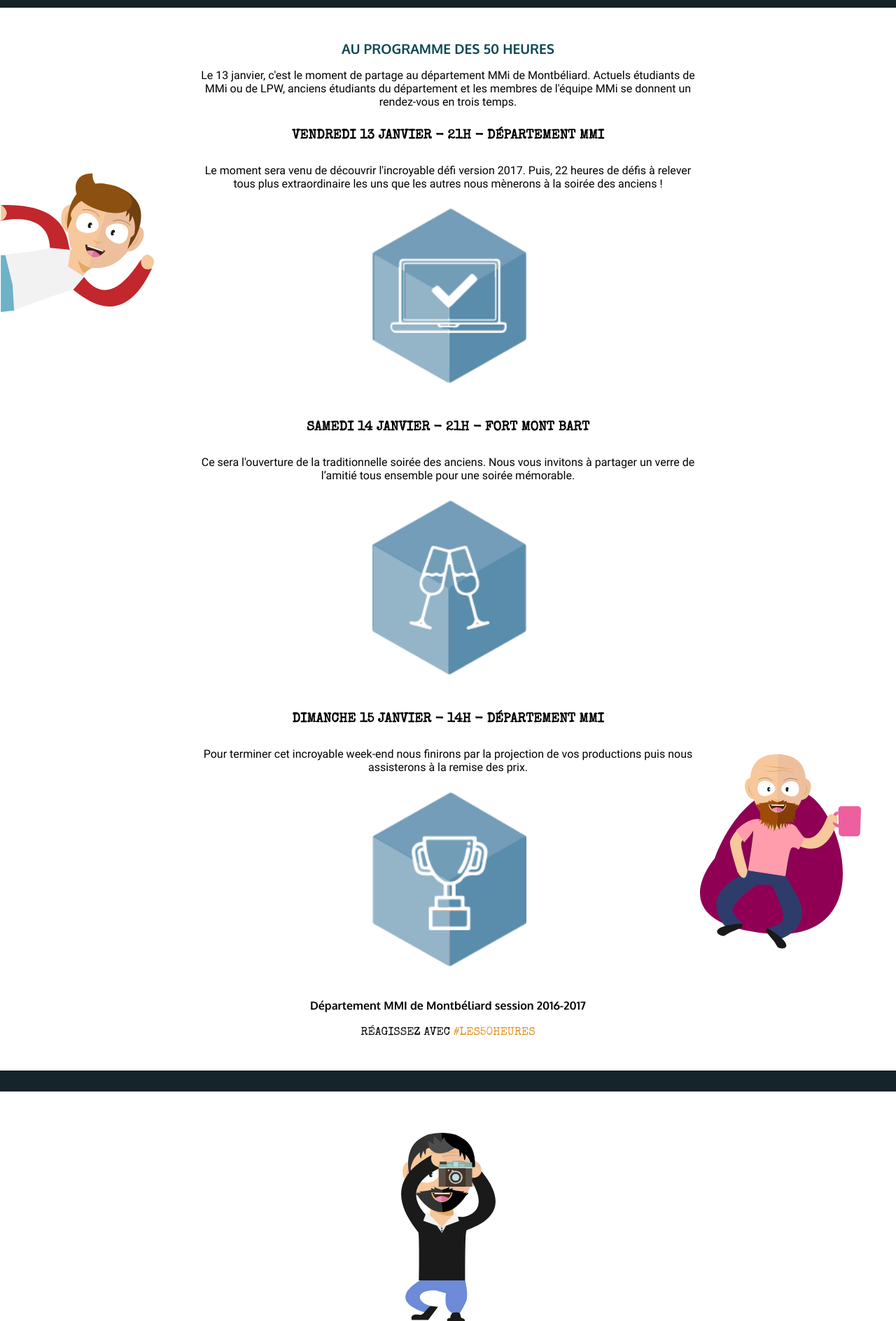
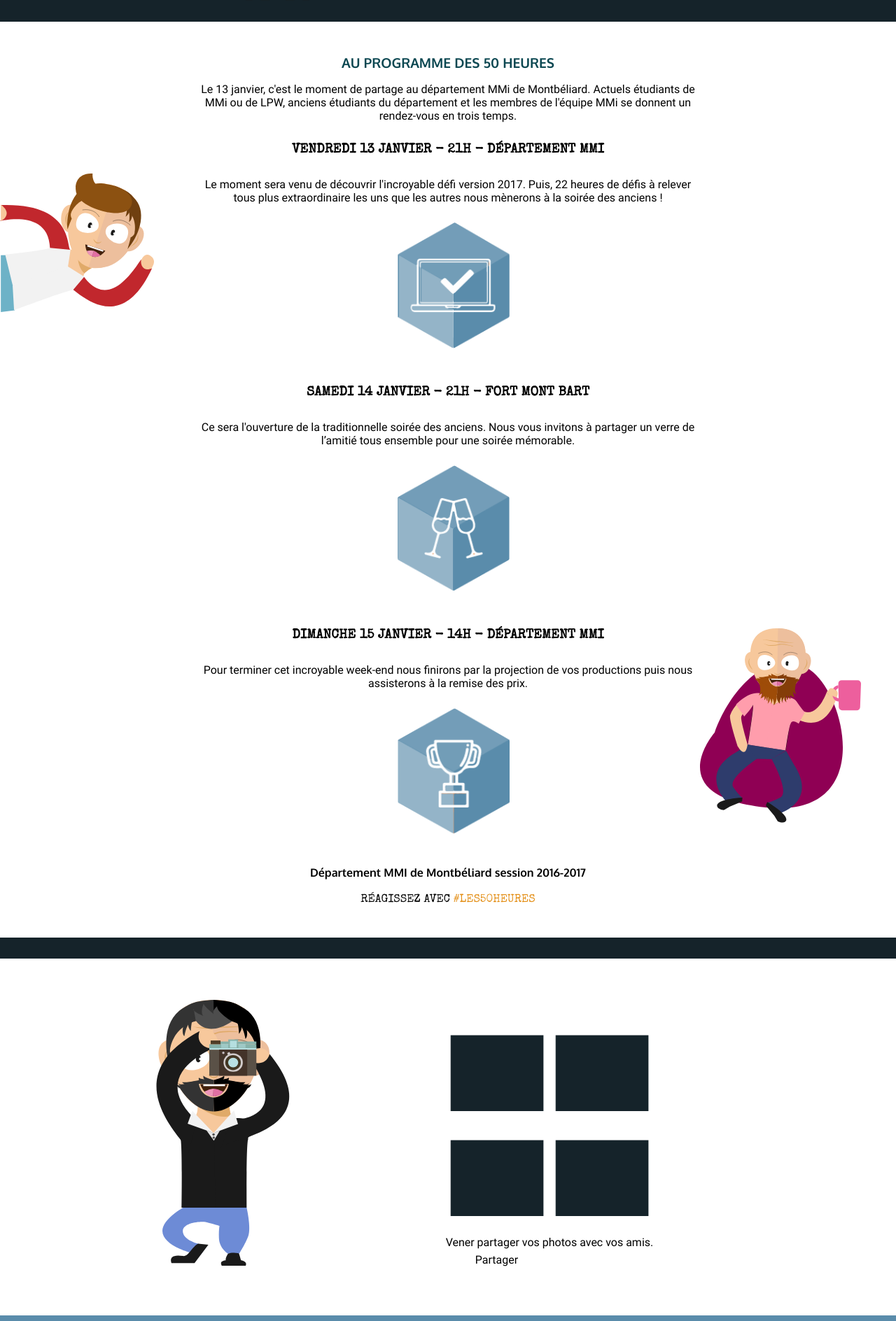
Before and after one commit to les50heures/les50heures, a PHP site: template templates/index.html.twig in a window 1280 px wide. Shown: the part 3152-5040 px from the top of the page at 70% size. Run offline with PHP 8.4, Linux system fonts and the light colour scheme; the template is opened without the code that fills it, so the values that code supplies are empty; some libraries are stand-ins or nearby versions.

Commit message:
page - accueil
modif : ajout lien de partage
quelque modif de svg
et reorganisation du code

```diff
--- a/css/responsive.css
+++ b/css/responsive.css
@@ -625,10 +650,10 @@ Responsive  - format intermediaire (tablette/ecran)
         padding-right: 15%;
     }
     .program img {
-        width: 220px;
-        height: 250px;
+        width: 160px;
+        height: 180px;
         margin-top: 10px;
-        margin-left: 38%;
+        margin-left: 42%;
     }
 
     /*classement*/
@@ -906,7 +931,7 @@ Responsive  - format intermediaire (tablette/ecran)
     #davidm {
         position: absolute;
         right: 50px;
-        top: 4230px;
+        top: 4050px;
         width: 230px;
         margin: 0;
         display:  block;
@@ -930,6 +955,18 @@ Responsive  - format intermediaire (tablette/ecran)
         display: block;
         z-index: 4;
     }
+
+    /* partage accueil*/
+    .partage {
+        display: flex;
+        height: 510px;
+    }
+    .partage-fb {  margin-left: 15%;  }
+    #apercu-galerie {
+        margin-top: 70px;
+        width: 60%;
+    }
+
 }
 
 /* --------------------------
--- a/css/style.css
+++ b/css/style.css
@@ -364,7 +364,7 @@ iframe {
 }
 
 /*S'inscrire*/
-.commencer { margin: 30px 10%;  }
+.commencer { margin: 40px 10%;  }
 .commencer h1 {
     width: 80%;
     margin-left: 10%;
@@ -477,14 +477,35 @@ iframe {
 
 #partenaire_index {  margin-top: 0;  }
 
+
 .partage {
+    justify-content: center;
+    background-color: white;
+    padding-left: 5%;
+    width: 95%;
+    height: 430px;
+    margin-top: 30px;
+}
+
+#apercu-galerie {
     display: flex;
     justify-content: center;
-    background-color: white;
-    width: 100%;
-    height: 400px;
-    margin-top: 30px;
+    flex-wrap: wrap;
+    width: 90%;
 }
+#apercu-galerie {  padding-top: 10px;  }
+#apercu-galerie img {
+    width: 150px;
+    height: 150px;
+
+}
+
+.partage-fb {
+    margin-top: -10px;
+    margin-left: 20%;
+}
+.fb-like { margin-right: 10px; }
+
 
 /* -------------------- PAGE CONNEXION ---------------------  */
 .formulaire {
@@ -1305,6 +1326,8 @@ svg {
 }
 
 
+
+
 /* --------------------- SVG ----------------------  */
 
 /* couleur david */
--- a/templates/classement.html.twig
+++ b/templates/classement.html.twig
@@ -42,7 +42,7 @@
         </div>
 
         <div class="svg-classement">
-            <svg id="pascalc" data-name="Calque 1" xmlns="http://www.w3.org/2000/svg" viewBox="0 0 625 513.08">
+            <svg id="pascalc" xmlns="http://www.w3.org/2000/svg" viewBox="0 0 625 513.08">
                 <g>
                     <polygon class="cls6-1"
                              points="278.37 174.72 343.98 174.12 333.93 187.97 285.26 189.16 278.37 174.72"/>
--- a/templates/index.html.twig
+++ b/templates/index.html.twig
@@ -1093,7 +1093,29 @@
                 <polygon class="cls5-23" points="113.91 81.59 110.73 83.18 111.79 86.36 116.03 84.24 113.91 81.59"/>
             </g>
         </svg>
+
+        <div>
+            <div id="apercu-galerie">
+                <img data-toggle="modal" data-target="#myModal" class="photo" src="css/images-interface/galerie/photo.png"
+                 alt="photo">
+                <img data-toggle="modal" data-target="#myModal" class="photo" src="css/images-interface/galerie/photo.png"
+                 alt="photo">
+                <img data-toggle="modal" data-target="#myModal" class="photo" src="css/images-interface/galerie/photo.png"
+                 alt="photo">
+                <img data-toggle="modal" data-target="#myModal" class="photo" src="css/images-interface/galerie/photo.png"
+                 alt="photo">
+                <p>Vener partager vos photos avec vos amis.</p>
+            </div>
+
+            <div class="partage-fb">
+                <div class="fb-like" data-href="http://les50heures.com/" data-layout="button_count" data-action="like" data-size="small" data-show-faces="true" data-share="false"></div>
+                <div class="fb-share-button" data-href="https://www.facebook.com/events/198969347204475/" data-layout="button_count" data-mobile-iframe="true">
+                    <a class="fb-xfbml-parse-ignore" target="_blank" href="https://www.facebook.com/sharer/sharer.php?u=https%3A%2F%2Fwww.facebook.com%2Fevents%2F198969347204475%2F&amp;src=sdkpreparse">Partager</a>
+                </div>
+            </div>
+        </div>
     </div>
+
 
     <div id="partenaire_index" class="partenaires">
         <a href="http://mmimontbeliard.com/">
@@ -1311,7 +1333,6 @@
         update();
 
     </script>
-
     <script>
         (function () {
             "use strict";
@@ -1343,4 +1364,14 @@
 
         }());
     </script>
+    <div id="fb-root"></div>
+    <script>(function(d, s, id) {
+            var js, fjs = d.getElementsByTagName(s)[0];
+            if (d.getElementById(id)) return;
+            js = d.createElement(s); js.id = id;
+            js.src = "//connect.facebook.net/fr_FR/sdk.js#xfbml=1&version=v2.8";
+            fjs.parentNode.insertBefore(js, fjs);
+        }(document, 'script', 'facebook-jssdk'));</script>
+
+
 {% endblock %}
```
Also changed, not shown: other parts of css/responsive.css (+64 -15 lines).
